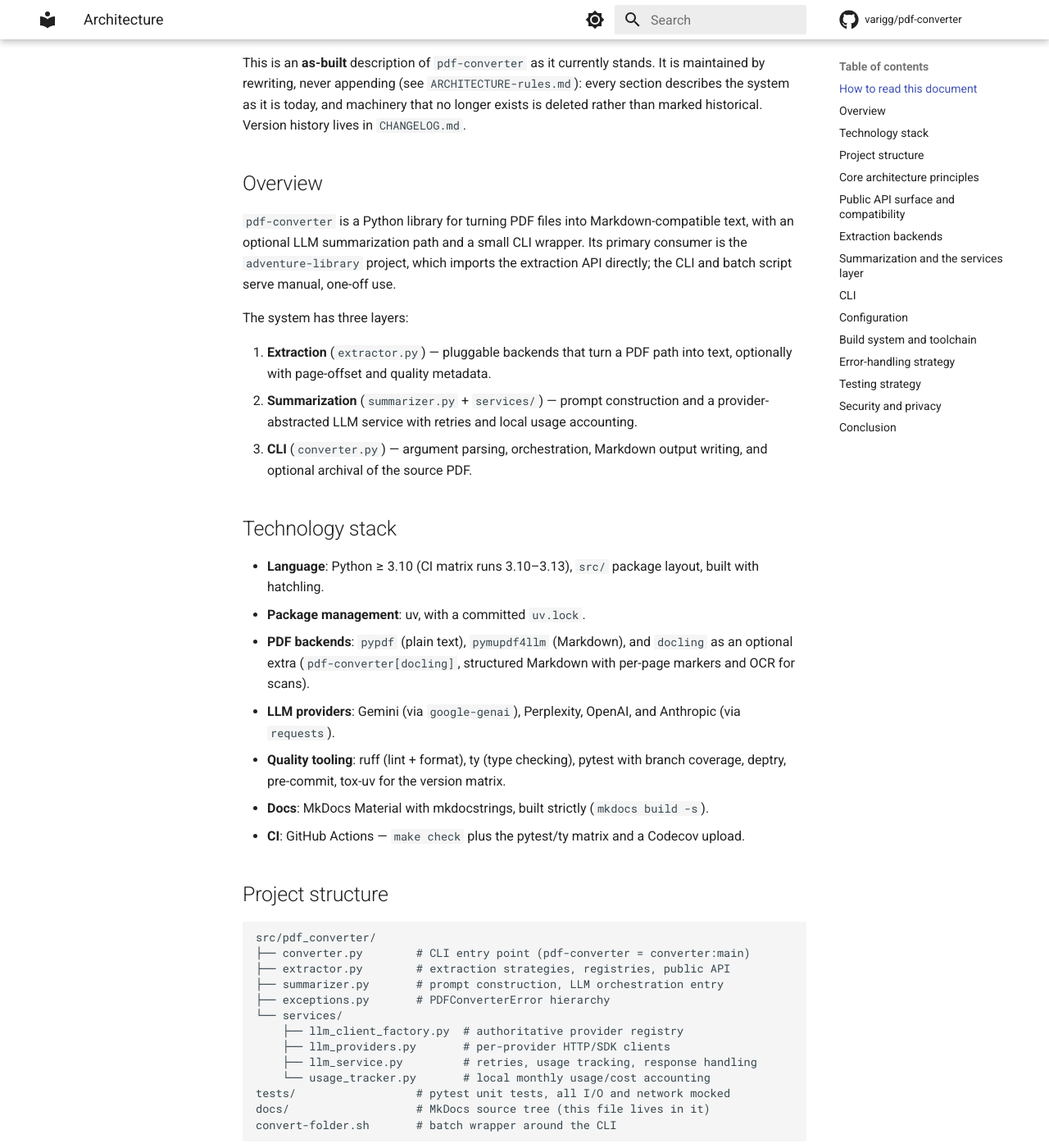
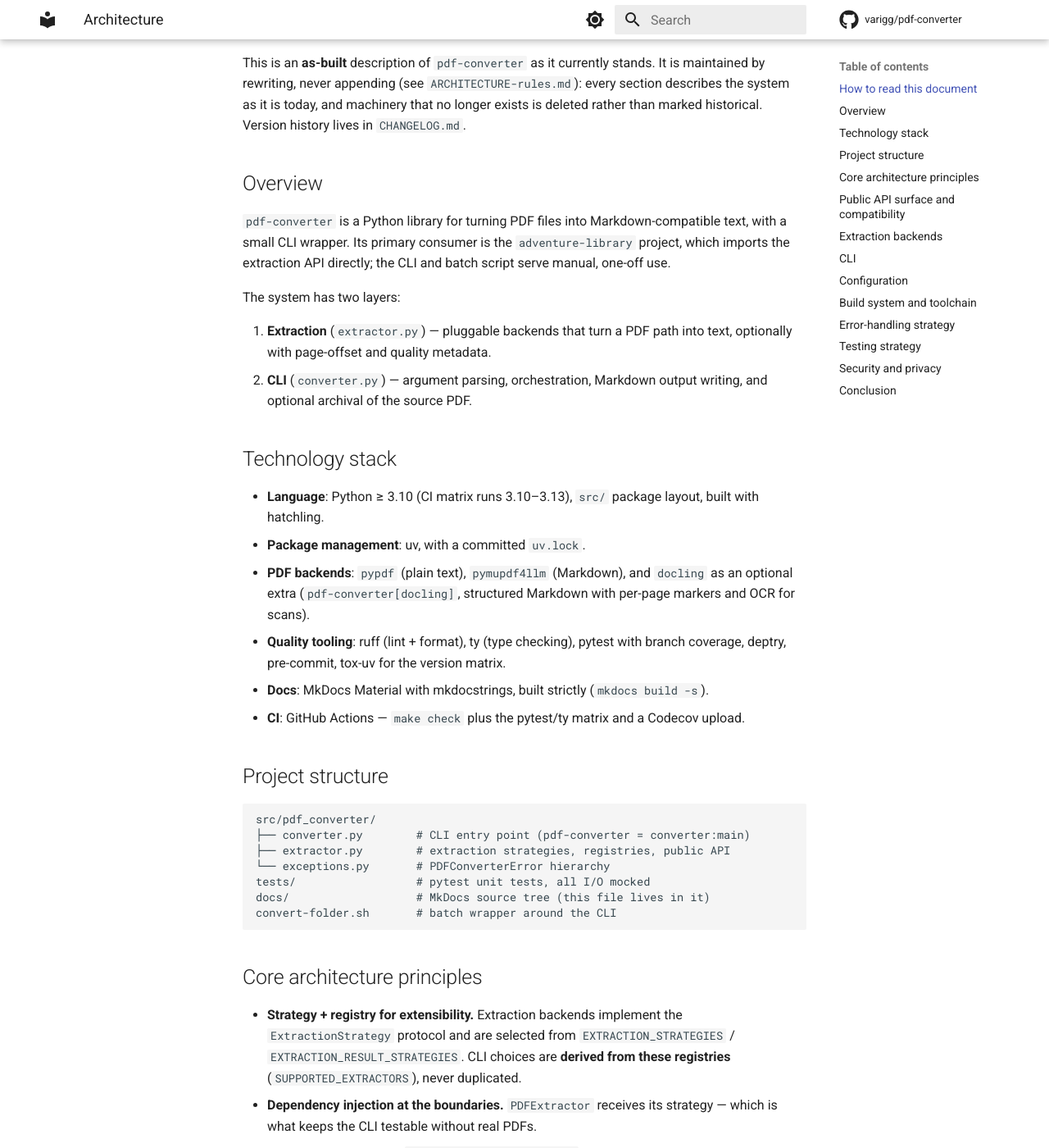
Before and after one commit to varigg/pdf-converter, an MkDocs documentation site: the page built from docs/ARCHITECTURE.md, in a window 1280 px wide and 1400 px high, scrolled down 216 px. Shown: the whole window at 82% size. Built offline with MkDocs 1.6.1 and Material for MkDocs 9.7.7, drawn with Linux system fonts in a browser that asks for light colours; comment, search, counter and statistics services are not loaded; some of the changed text lies outside the part shown.

Commit message:
docs: rewrite ARCHITECTURE for the extraction-only system (#12)
Removes the summarization layer, provider registry, and API-key
configuration passages made untrue by the summarizer retirement, per
the rewrite-never-append rule; mupdf content is left for #13.

Co-Authored-By: Claude Fable 5 <noreply@anthropic.com>
Claude-Session: https://claude.ai/code/session_01TH1dCXRta6RM12uaDzr7b1

````diff
--- a/docs/ARCHITECTURE.md
+++ b/docs/ARCHITECTURE.md
@@ -11,18 +11,15 @@ Version history lives in `CHANGELOG.md`.
 ## Overview
 
 `pdf-converter` is a Python library for turning PDF files into
-Markdown-compatible text, with an optional LLM summarization path and a small
-CLI wrapper. Its primary consumer is the `adventure-library` project, which
-imports the extraction API directly; the CLI and batch script serve manual,
-one-off use.
+Markdown-compatible text, with a small CLI wrapper. Its primary consumer is
+the `adventure-library` project, which imports the extraction API directly;
+the CLI and batch script serve manual, one-off use.
 
-The system has three layers:
+The system has two layers:
 
 1. **Extraction** (`extractor.py`) — pluggable backends that turn a PDF path
    into text, optionally with page-offset and quality metadata.
-2. **Summarization** (`summarizer.py` + `services/`) — prompt construction and
-   a provider-abstracted LLM service with retries and local usage accounting.
-3. **CLI** (`converter.py`) — argument parsing, orchestration, Markdown output
+2. **CLI** (`converter.py`) — argument parsing, orchestration, Markdown output
    writing, and optional archival of the source PDF.
 
 ## Technology stack
@@ -33,8 +30,6 @@ The system has three layers:
 - **PDF backends**: `pypdf` (plain text), `pymupdf4llm` (Markdown), and
   `docling` as an optional extra (`pdf-converter[docling]`, structured
   Markdown with per-page markers and OCR for scans).
-- **LLM providers**: Gemini (via `google-genai`), Perplexity, OpenAI, and
-  Anthropic (via `requests`).
 - **Quality tooling**: ruff (lint + format), ty (type checking), pytest with
   branch coverage, deptry, pre-commit, tox-uv for the version matrix.
 - **Docs**: MkDocs Material with mkdocstrings, built strictly
@@ -48,14 +43,8 @@ The system has three layers:
 src/pdf_converter/
 ├── converter.py        # CLI entry point (pdf-converter = converter:main)
 ├── extractor.py        # extraction strategies, registries, public API
-├── summarizer.py       # prompt construction, LLM orchestration entry
-├── exceptions.py       # PDFConverterError hierarchy
-└── services/
-    ├── llm_client_factory.py  # authoritative provider registry
-    ├── llm_providers.py       # per-provider HTTP/SDK clients
-    ├── llm_service.py         # retries, usage tracking, response handling
-    └── usage_tracker.py       # local monthly usage/cost accounting
-tests/                  # pytest unit tests, all I/O and network mocked
+└── exceptions.py       # PDFConverterError hierarchy
+tests/                  # pytest unit tests, all I/O mocked
 docs/                   # MkDocs source tree (this file lives in it)
 convert-folder.sh       # batch wrapper around the CLI
 ```
@@ -64,20 +53,17 @@ convert-folder.sh       # batch wrapper around the CLI
 
 - **Strategy + registry for extensibility.** Extraction backends implement the
   `ExtractionStrategy` protocol and are selected from
-  `EXTRACTION_STRATEGIES` / `EXTRACTION_RESULT_STRATEGIES`; LLM providers are
-  selected from `PROVIDER_FACTORIES` in `llm_client_factory.py`. CLI choices
-  are **derived from these registries** (`SUPPORTED_EXTRACTORS`,
-  `SUPPORTED_PROVIDERS`), never duplicated.
+  `EXTRACTION_STRATEGIES` / `EXTRACTION_RESULT_STRATEGIES`. CLI choices are
+  **derived from these registries** (`SUPPORTED_EXTRACTORS`), never
+  duplicated.
 - **Dependency injection at the boundaries.** `PDFExtractor` receives its
-  strategy; `LLMService` receives its provider, tracker, and sleep function —
-  which is what keeps the retry logic and the CLI testable without real PDFs
-  or network calls.
+  strategy — which is what keeps the CLI testable without real PDFs.
 - **Additive API evolution.** `extract_pdf_with_metadata` was added beside
   `extract_text_from_pdf` rather than changing it; the plain-string contract
   of the original is preserved for downstream consumers.
 - **Typed exception hierarchy.** All failure modes raise a subclass of
-  `PDFConverterError` (`ExtractionError`, `SummarizationError`,
-  `OutputWriteError`, `PDFMoveError`, …); the CLI catches the base class and
+  `PDFConverterError` (`ExtractionError`, `OutputWriteError`,
+  `PDFMoveError`, …); the CLI catches the base class and
   exits with a message, so tracebacks never reach end users.
 - **Lazy backend imports.** PDF backends are imported inside their strategy
   functions, so the heavy optional dependency (`docling`) costs nothing
@@ -112,35 +98,17 @@ Adding a backend means: a strategy pair (plain + result), registry entries,
 matching CLI choice (derived automatically), optional dependency wiring,
 tests, and user documentation — in one change.
 
-## Summarization and the services layer
-
-`summarize_text_with_llm` builds the prompts and delegates to an `LLMService`
-obtained from `LLMClientFactory`. `LLMService.summarize_text` retries
-transient HTTP failures (429/503 with exponential backoff, other transport
-errors with a flat delay), tracks token usage and estimated cost through
-`UsageTracker`, and returns the response content. Provider-specific HTTP/SDK
-detail stays inside `services/llm_providers.py` — never in the CLI or
-summarizer.
-
-`UsageTracker` writes `usage_stats.json` to the platform user-state directory
-(via `platformdirs`) — never into the repository.
-
-Provider API keys come from environment variables only; the provider is
-chosen by CLI flag, then `LLM_PROVIDER` env var, then the `gemini` default.
-
 ## CLI
 
-`pdf-converter <pdf_path> [storage_dir] [--mode summarize|extract]
-[--extractor ...] [--provider ...]`. The CLI extracts, optionally summarizes,
-writes `<name>_summary.md` or `<name>_extracted.md` to the working directory,
-and — when `storage_dir` is given — moves the source PDF there.
-`convert-folder.sh` batches the CLI over a folder.
+`pdf-converter <pdf_path> [storage_dir] [--extractor ...]`. The CLI extracts,
+writes `<name>_extracted.md` to the working directory, and — when
+`storage_dir` is given — moves the source PDF there. `convert-folder.sh`
+batches the CLI over a folder.
 
 ## Configuration
 
-There is no config file. Configuration is CLI flags plus environment
-variables (`LLM_PROVIDER`, per-provider API key variables). Usage accounting
-state lives in the platform user-state directory.
+There is no config file and no environment-variable configuration.
+Configuration is CLI flags alone.
 
 ## Build system and toolchain
 
@@ -163,16 +131,14 @@ that terminates the process.
 
 ## Testing strategy
 
-Unit tests only, one test module per source module. Filesystem, PDF backends,
-and all LLM network calls are mocked — **no real LLM requests in tests,
-ever**. Coverage runs with branch measurement over `src`; tox exercises the
+Unit tests only, one test module per source module. Filesystem and PDF
+backends are mocked. Coverage runs with branch measurement over `src`; tox
+exercises the
 3.10–3.13 matrix for compatibility-sensitive changes. See
 `4-unit-tests/TESTING.md` for recipes and conventions.
 
 ## Security and privacy
 
-- API keys live in environment variables only — never in source, fixtures,
-  output, or commits.
 - PDFs and generated Markdown are treated as potentially private: no real
   personal documents as fixtures, ad-hoc outputs written outside the
   repository, and `git status` checked before staging (the repo has
@@ -181,8 +147,7 @@ ever**. Coverage runs with branch measurement over `src`; tox exercises the
 ## Conclusion
 
 The codebase is small and deliberately layered: registries and protocols make
-the two variable axes (extraction backend, LLM provider) pluggable, DI keeps
-everything testable offline, and the one frozen contract —
-`extract_text_from_pdf` — anchors the cross-repo relationship with
-`adventure-library`. New work should extend the registries and preserve that
-contract.
+the one variable axis (the extraction backend) pluggable, DI keeps everything
+testable offline, and the one frozen contract — `extract_text_from_pdf` —
+anchors the cross-repo relationship with `adventure-library`. New work should
+extend the registries and preserve that contract.
````
Also changed, not shown: docs/ARCHITECTURE-rules.md (+6 -6 lines).
